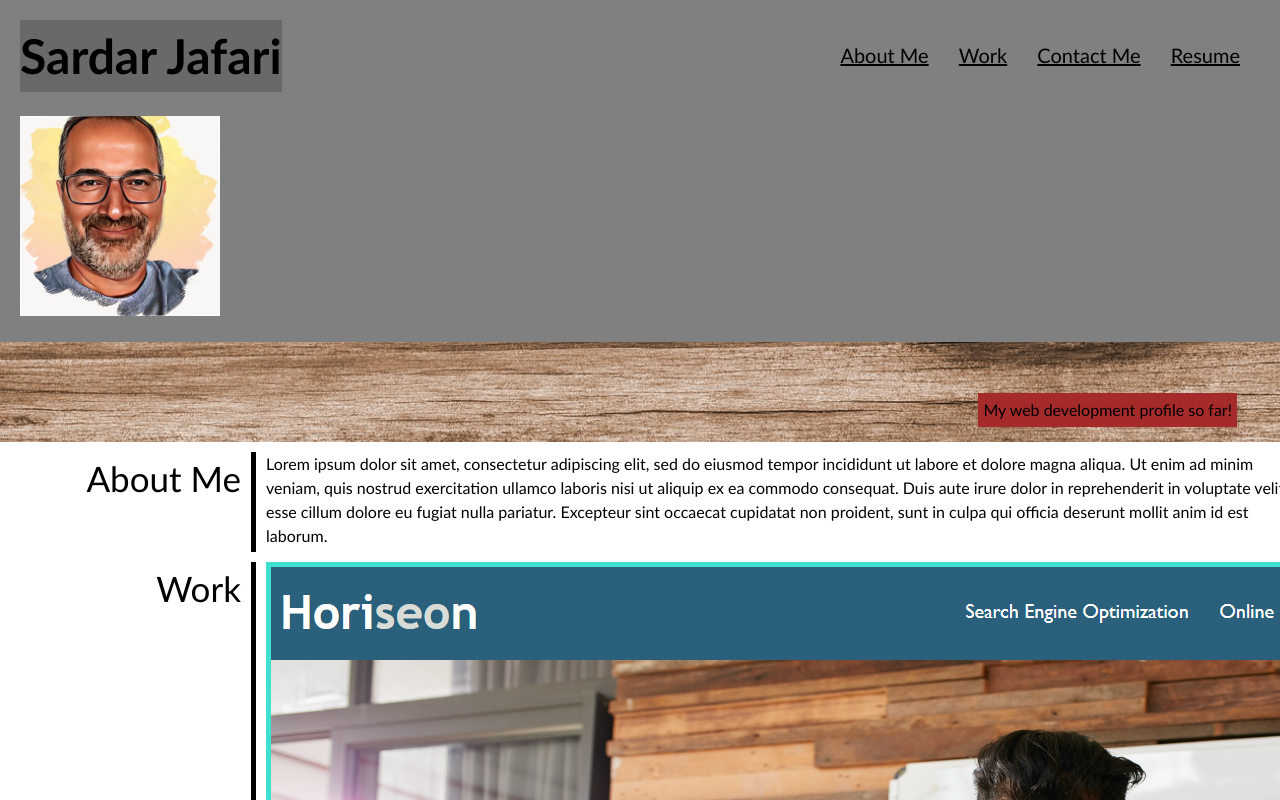
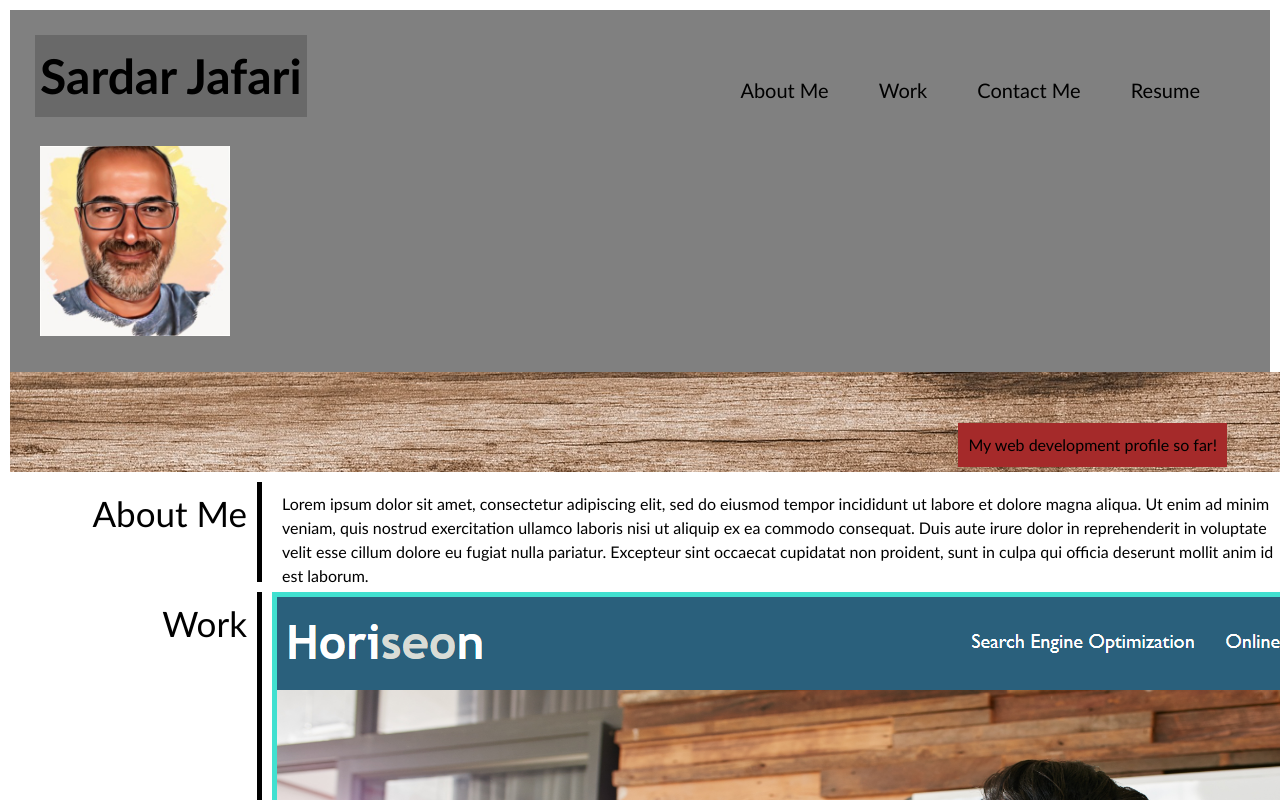
Before and after one commit to 046159/02-Portfolio-Without-Bootstrap, a plain HTML site: page index.html in a window 1280 px wide. Shown: the top 800 px of the page. Drawn offline with Linux system fonts and the light colour scheme.

Commit message:
Updated links so underline does not show by default

```diff
--- a/index.html
+++ b/index.html
@@ -21,7 +21,7 @@
       <div>
 
         <!-- Navigator -->
-        <nav>
+        <nav id="nav">
           <ul>
             <li>
               <a href="#AboutMe">About Me</a>
--- a/style.css
+++ b/style.css
@@ -1,6 +1,7 @@
 /* Global */
 * {
   box-sizing: border-box;
+  padding: 5px;
 }
 
 /* Format body */
@@ -161,6 +162,11 @@ p {
   grid-area: aboutMeText;
 }
 
+.contactMeText a, nav a {
+  text-decoration: none;
+  color: black;
+}
+
 /* Format the flex container */
 .flex-container {
   display: flex;
```
